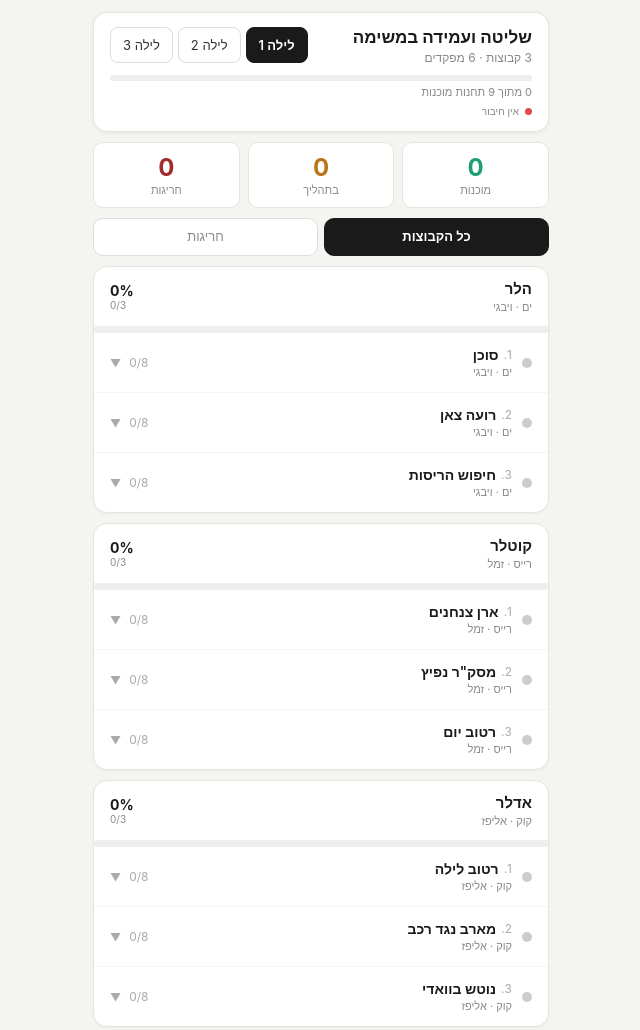
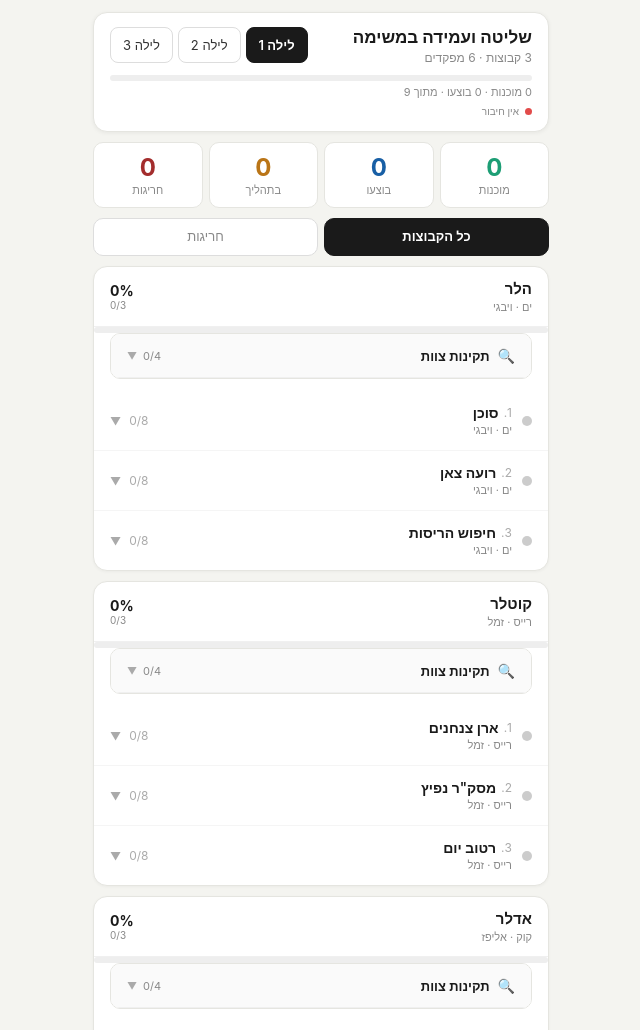
Before and after one commit to ran17gueta-bit/-, a plain HTML site: page index.html in a window 1280 px wide. Shown: the top 1030 px of the page, without its empty margins (319-959 px from the left). Drawn offline with Linux system fonts and the light colour scheme; no server answers.

Commit message:
Update index.html

```diff
--- a/index.html
+++ b/index.html
@@ -24,7 +24,7 @@ body{font-family:-apple-system,BlinkMacSystemFont,'Segoe UI',Arial,sans-serif;di
 .sdot.red{background:#E24B4A}
 @keyframes pulse{0%,100%{opacity:1}50%{opacity:0.3}}
 .stxt{font-size:10px;color:#888}
-.stats{display:grid;grid-template-columns:repeat(3,1fr);gap:8px;margin-bottom:10px}
+.stats{display:grid;grid-template-columns:repeat(4,1fr);gap:6px;margin-bottom:10px}
 .sc{background:#fff;border-radius:10px;padding:10px 8px;text-align:center;border:1px solid #e5e5e0}
 .sc-num{font-size:24px;font-weight:700}
 .sc-lbl{font-size:11px;color:#888;margin-top:1px}
@@ -61,7 +61,21 @@ body{font-family:-apple-system,BlinkMacSystemFont,'Segoe UI',Arial,sans-serif;di
 .rbtn{width:100%;padding:13px;border-radius:10px;border:1.5px solid #5DCAA5;background:#E1F5EE;color:#085041;font-size:14px;font-weight:600;cursor:pointer;font-family:inherit;display:block;min-height:48px}
 .rbtn:disabled{opacity:0.3;cursor:not-allowed}
 .rdone{width:100%;padding:13px;border-radius:10px;background:#1D9E75;color:#fff;font-size:14px;font-weight:600;text-align:center;display:block}
-.abadge{display:inline-block;background:#FCEBEB;color:#A32D2D;font-size:11px;border-radius:6px;padding:4px 9px;border:1px solid #F09595;margin-bottom:8px}
+.ebtn{width:100%;padding:13px;border-radius:10px;border:1.5px solid #185FA5;background:#E6F1FB;color:#042C53;font-size:14px;font-weight:600;cursor:pointer;font-family:inherit;display:block;min-height:48px;margin-top:8px}
+.edone{width:100%;padding:13px;border-radius:10px;background:#185FA5;color:#fff;font-size:14px;font-weight:600;text-align:center;display:block;margin-top:8px}
+.tk-wrap{border:1px solid #e5e5e0;border-radius:10px;overflow:hidden;margin:0 16px 12px;background:#fff}
+.tk-header{padding:10px 16px;display:flex;justify-content:space-between;align-items:center;cursor:pointer;background:#fafafa;border-bottom:1px solid #f0f0f0;min-height:44px}
+.tk-title{font-size:13px;font-weight:600;color:#1a1a1a}
+.tk-count{font-size:11px;color:#888}
+.tk-body{display:none}
+.tk-body.open{display:block}
+.tk-item{display:flex;align-items:center;gap:12px;padding:11px 12px;border-bottom:1px solid #f5f5f5;cursor:pointer;min-height:46px}
+.tk-item:last-child{border-bottom:none}
+.tk-item:active{background:#fafafa}
+.tk-cb{width:22px;height:22px;min-width:22px;border-radius:6px;border:2px solid #ccc;background:#fff;display:flex;align-items:center;justify-content:center;flex-shrink:0;font-size:13px;font-weight:700;color:#fff}
+.tk-cb.on{background:#1D9E75;border-color:#1D9E75}
+.tk-lbl{font-size:13px;color:#1a1a1a}
+.tk-lbl.done{color:#aaa;text-decoration:line-through}
 .alert-box{background:#FCEBEB;border-radius:10px;border:1px solid #F09595;padding:12px 16px;margin-bottom:10px}
 .alert-box-title{font-size:13px;font-weight:700;color:#A32D2D;margin-bottom:5px}
 .aitem{font-size:12px;color:#791F1F;margin-bottom:3px}
@@ -90,6 +104,7 @@ body{font-family:-apple-system,BlinkMacSystemFont,'Segoe UI',Arial,sans-serif;di
 </div>
 <div class="stats">
   <div class="sc"><div class="sc-num" id="s0" style="color:#1D9E75">0</div><div class="sc-lbl">מוכנות</div></div>
+  <div class="sc"><div class="sc-num" id="s3" style="color:#185FA5">0</div><div class="sc-lbl">בוצעו</div></div>
   <div class="sc"><div class="sc-num" id="s1" style="color:#BA7517">0</div><div class="sc-lbl">בתהליך</div></div>
   <div class="sc"><div class="sc-num" id="s2" style="color:#A32D2D">0</div><div class="sc-lbl">חריגות</div></div>
 </div>
@@ -116,7 +131,7 @@ var CL=[
   "בדיקת קשר",
   "בדיקת דלק ותקינות רכב",
   "מעבר על שיטת פינוי ומיקום אמבולנס",
-  "בדיקות קליטה ותקשורת מול שולם",
+  "בדיקות קליטה ותקשורת מול שולט",
   "מעבר על פלואו יומי וציוד"
 ];
 
@@ -148,7 +163,12 @@ var lastSaved="";
 
 function k(n,g,s){return n+"_"+g+"_"+s;}
 function esc(s){return s.replace(/\\/g,"\\\\").replace(/'/g,"\\'");}
-function empty(){return {ch:[false,false,false,false,false,false,false,false],note:"",alert:false,ready:false};}
+function empty(){return {ch:[false,false,false,false,false,false,false,false],note:"",alert:false,ready:false,executed:false};}
+
+var TK_ITEMS=["אוכל","מים","קשר","רפואי"];
+var TK_OP={};
+
+function tkKey(n,g){return "tk_"+n+"_"+g;}
 
 function initAll(){
   GS.forEach(function(g){
@@ -157,6 +177,8 @@ function initAll(){
         var kk=k(n,g,s.n);
         if(!ST[kk]) ST[kk]=empty();
       });
+      var tk=tkKey(n,g);
+      if(!ST[tk]) ST[tk]={ch:[false,false,false,false]};
     });
   });
 }
@@ -254,6 +276,15 @@ function showTab(t){
   document.getElementById("ap").style.display=t===1?"block":"none";
 }
 
+function togTkOpen(tk){TK_OP[tk]=!TK_OP[tk];render();}
+
+function togTkCheck(tk,i,ev){
+  ev.stopPropagation();
+  if(!ST[tk]) ST[tk]={ch:[false,false,false,false]};
+  ST[tk].ch[i]=!ST[tk].ch[i];
+  render();scheduleSave();
+}
+
 function togOpen(kk){OP[kk]=!OP[kk];render();}
 
 function togCheck(kk,i,ev){
@@ -265,6 +296,12 @@ function togCheck(kk,i,ev){
 function setReady(kk,ev){
   ev.stopPropagation();
   ST[kk].ready=true;
+  render();calcStats();scheduleSave();
+}
+
+function setExecuted(kk,ev){
+  ev.stopPropagation();
+  ST[kk].executed=true;
   render();calcStats();scheduleSave();
 }
 
@@ -282,7 +319,36 @@ function render(){
     var rc=slist.filter(function(s){var st=ST[k(night,g,s.n)];return st&&st.ready;}).length;
     var pct=slist.length?Math.round(rc/slist.length*100):0;
     var pcol=pct===100?"#1D9E75":"#1a1a1a";
+    var tk=tkKey(night,g);
+    if(!ST[tk]) ST[tk]={ch:[false,false,false,false]};
+    var tkSt=ST[tk];
+    var tkCnt=tkSt.ch.filter(Boolean).length;
+    var tkAll=tkCnt===TK_ITEMS.length;
+    var tkOpen=!!TK_OP[tk];
+    var tkEkk=esc(tk);
+
+    var tkItems="";
+    TK_ITEMS.forEach(function(item,ci){
+      var chk=tkSt.ch[ci];
+      tkItems+='<div class="tk-item" onclick="togTkCheck(\''+tkEkk+'\','+ci+',event)">'
+        +'<div class="tk-cb'+(chk?' on':'')+'>'+(chk?'✓':'')+'</div>'
+        +'<div class="tk-lbl'+(chk?' done':'')+'">'+item+'</div>'
+        +'</div>';
+    });
+
     var shtml="";
+    var tkHTML='<div class="tk-wrap">'
+      +'<div class="tk-header" onclick="togTkOpen(\''+tkEkk+'\')"> '
+      +'<div style="display:flex;align-items:center;gap:8px">'
+      +'<span style="font-size:14px">🔍</span>'
+      +'<span class="tk-title">תקינות צוות</span>'
+      +'</div>'
+      +'<div style="display:flex;align-items:center;gap:6px">'
+      +'<span class="tk-count">'+(tkAll?'✓ תקין':tkCnt+'/'+TK_ITEMS.length)+'</span>'
+      +'<span style="font-size:10px;color:#aaa;'+(tkOpen?'transform:rotate(180deg)':'')+'display:inline-block">▼</span>'
+      +'</div></div>'
+      +'<div class="tk-body'+(tkOpen?' open':'')+'">'+tkItems+'</div>'
+      +'</div>';
 
     slist.forEach(function(s,i){
       var kk=k(night,g,s.n);
@@ -291,7 +357,8 @@ function render(){
       var cnt=st.ch.filter(Boolean).length;
       var allok=cnt===CL.length;
       var isOpen=!!OP[kk];
-      var dcls=st.ready?"dv":cnt>0?"da":"dg";
+      var dcls=st.executed?"dv":st.ready?"dv":cnt>0?"da":"dg";
+      var dotStyle=st.executed?"background:#185FA5":"";
 
       var clitems="";
       for(var ci=0;ci<CL.length;ci++){
@@ -302,8 +369,12 @@ function render(){
           +'</div>';
       }
 
-      var rbtn=st.ready
+      var rbtn=st.executed
         ?'<div class="rdone">תחנה מוכנה ✓</div>'
+          +'<div class="edone">בוצע בפועל ✓</div>'
+        :st.ready
+        ?'<div class="rdone">תחנה מוכנה ✓</div>'
+          +'<button class="ebtn" onclick="setExecuted(\''+ekk+'\',event)">סמן ביצוע תחנה</button>'
         :'<button class="rbtn"'+(allok?'':' disabled')+' onclick="setReady(\''+ekk+'\',event)">'
           +(allok?'סמן תחנה מוכנה ✓':'השלם כל הסעיפים ('+cnt+'/'+CL.length+')')
           +'</button>';
@@ -311,7 +382,7 @@ function render(){
       shtml+='<div class="sr">'
         +'<div class="sh" onclick="togOpen(\''+ekk+'\')"> '
         +'<div style="display:flex;align-items:center;gap:10px;min-width:0;flex:1">'
-        +'<span class="dot '+dcls+'"></span>'
+        +'<span class="dot '+dcls+'"'+(dotStyle?' style="'+dotStyle+'"':'')+' ></span>'
         +'<div style="min-width:0;flex:1">'
         +'<div style="display:flex;align-items:center;gap:5px">'
         +'<span style="font-size:12px;color:#aaa;flex-shrink:0">'+(i+1)+'.</span>'
@@ -340,6 +411,7 @@ function render(){
       +'<div style="font-size:10px;color:#888">'+rc+'/'+slist.length+'</div>'
       +'</div></div>'
       +'<div class="pbar-bg"><div class="pbar-fg" style="width:'+pct+'%"></div></div>'
+      +tkHTML
       +shtml+'</div>';
   });
   document.getElementById("mp").innerHTML=html;
@@ -348,11 +420,12 @@ function render(){
 function total(){return GS.reduce(function(a,g){return a+(ROT[night][g]||[]).length;},0);}
 
 function calcStats(){
-  var tot=total(),done=0,prog=0,al=0;
+  var tot=total(),done=0,prog=0,al=0,exec=0;
   GS.forEach(function(g){
     (ROT[night][g]||[]).forEach(function(s){
       var st=ST[k(night,g,s.n)];
       if(!st) return;
+      if(st.executed) exec++;
       if(st.ready) done++;
       else if(st.ch.some(Boolean)) prog++;
       if(st.alert) al++;
@@ -361,9 +434,10 @@ function calcStats(){
   document.getElementById("s0").textContent=done;
   document.getElementById("s1").textContent=prog;
   document.getElementById("s2").textContent=al;
+  document.getElementById("s3").textContent=exec;
   var pct=tot?Math.round(done/tot*100):0;
   document.getElementById("pbar").style.width=pct+"%";
-  document.getElementById("plbl").textContent=done+" מתוך "+tot+" תחנות מוכנות";
+  document.getElementById("plbl").textContent=done+" מוכנות · "+exec+" בוצעו · מתוך "+tot;
   doAlerts();
 }
 
```
